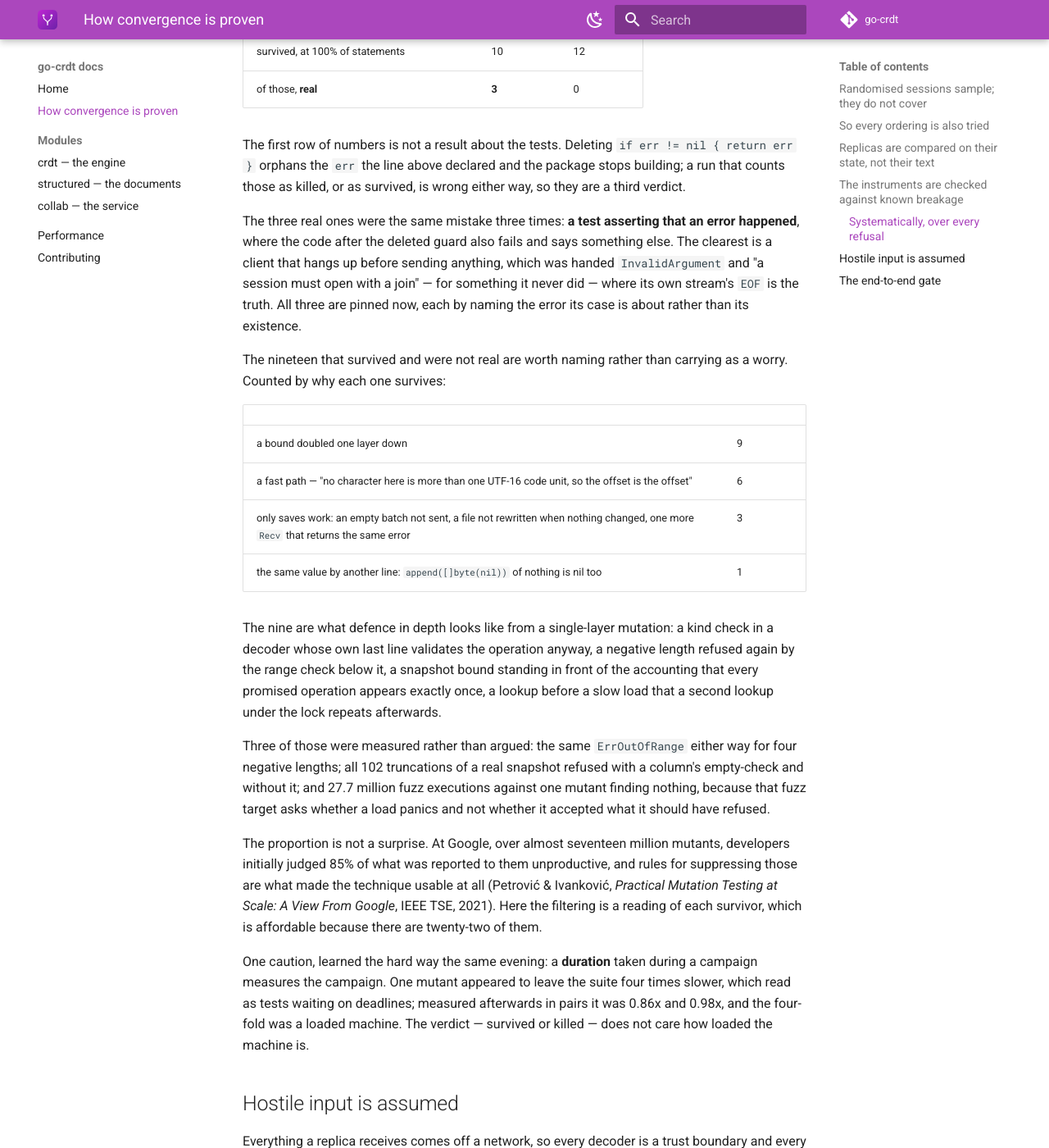
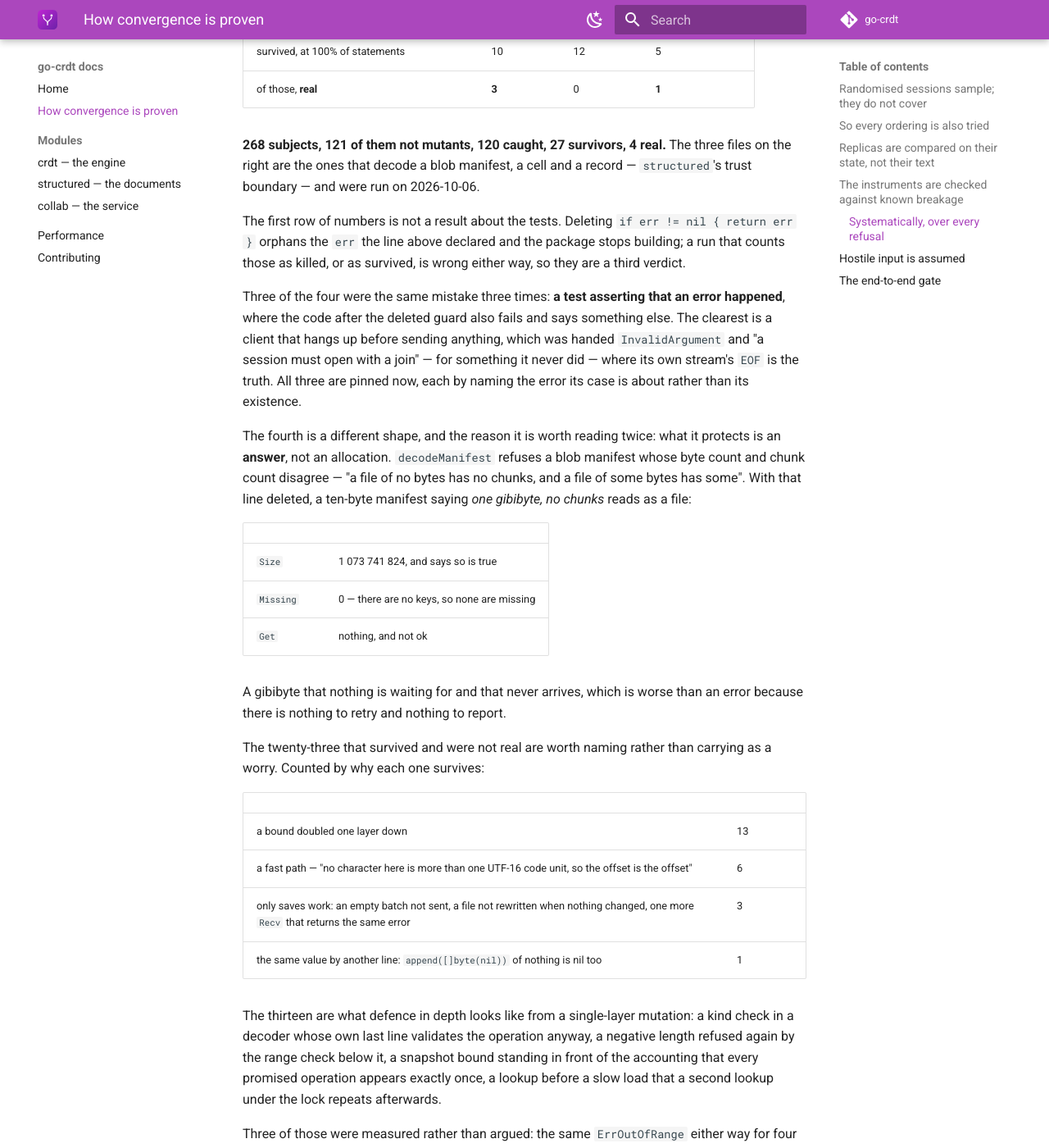
Before and after one commit to go-crdt/docs, an MkDocs documentation site: the page built from docs/methodology.md, in a window 1280 px wide and 1400 px high, scrolled down 1595 px. Shown: the whole window at 82% size. Built offline with MkDocs 1.6.1 and Material for MkDocs 9.7.7, drawn with Linux system fonts in a browser that asks for light colours; the version menu is left out; some of the changed text lies outside the part shown.

Commit message:
A fourth guard no test held, and it protects an answer (#14)
The same mechanical run, now over structured's trust boundary -- the three
files that decode a blob manifest, a cell and a record. 38 subjects: 19
did not compile, 14 were caught, 5 survived, 1 real.

Across the three runs: 268 subjects, 121 of them not mutants, 120 caught,
27 survivors, 4 real.

The fourth is a different shape from the first three. Those were tests
asserting that an error happened where the code below also failed,
differently. This one protects an ANSWER: decodeManifest refuses a blob
manifest whose byte count and chunk count disagree, and with that line
gone a ten-byte manifest saying "one gibibyte, no chunks" reads as a file
-- Size says a gibibyte and says it is true, Missing says nothing is
missing because there are no keys to miss, and Get hands back nothing. A
gibibyte that nothing waits for and that never arrives.

The survivor classification grows to 23: the four new ones are varint
decode failures refused again by the rule that any trailing byte is
refused, so they join the doubled bounds, 9 to 13.

Co-authored-by: Claude Opus 5 <noreply@anthropic.com>

```diff
--- a/docs/methodology.md
+++ b/docs/methodology.md
@@ -50,25 +50,29 @@ pin exactly that, and it fails without the clock.
 
 ### Systematically, over every refusal
 
-Doing that by hand finds what you thought to try. On 2026-10-04 it was done
+Doing that by hand finds what you thought to try. Since 2026-10-04 it is done
 mechanically instead, over every refusal in the files that read bytes somebody
 else wrote: walk the source for an `if` whose body returns a refusal, delete
 one, build, run the suite, restore, repeat.
 
-| | `collab` | `crdt` |
-| --- | --- | --- |
-| refusals and bounds taken as subjects | 126 | 104 |
-| deletions that did not compile — **not mutants** | 73 | 29 |
-| caught by the suite | 43 | 63 |
-| survived, at 100% of statements | 10 | 12 |
-| of those, **real** | **3** | 0 |
+| | `collab` | `crdt` | `crdt/structured` |
+| --- | --- | --- | --- |
+| refusals and bounds taken as subjects | 126 | 104 | 38 |
+| deletions that did not compile — **not mutants** | 73 | 29 | 19 |
+| caught by the suite | 43 | 63 | 14 |
+| survived, at 100% of statements | 10 | 12 | 5 |
+| of those, **real** | **3** | 0 | **1** |
+
+**268 subjects, 121 of them not mutants, 120 caught, 27 survivors, 4 real.**
+The three files on the right are the ones that decode a blob manifest, a cell
+and a record — `structured`'s trust boundary — and were run on 2026-10-06.
 
 The first row of numbers is not a result about the tests. Deleting
 `if err != nil { return err }` orphans the `err` the line above declared and
 the package stops building; a run that counts those as killed, or as survived,
 is wrong either way, so they are a third verdict.
 
-The three real ones were the same mistake three times: **a test asserting that
+Three of the four were the same mistake three times: **a test asserting that
 an error happened**, where the code after the deleted guard also fails and says
 something else. The clearest is a client that hangs up before sending anything,
 which was handed `InvalidArgument` and "a session must open with a join" — for
@@ -76,17 +80,32 @@ something it never did — where its own stream's `EOF` is the truth. All three
 are pinned now, each by naming the error its case is about rather than its
 existence.
 
-The nineteen that survived and were not real are worth naming rather than
+The fourth is a different shape, and the reason it is worth reading twice: what
+it protects is an **answer**, not an allocation. `decodeManifest` refuses a blob
+manifest whose byte count and chunk count disagree — "a file of no bytes has no
+chunks, and a file of some bytes has some". With that line deleted, a ten-byte
+manifest saying *one gibibyte, no chunks* reads as a file:
+
+| | |
+| --- | --- |
+| `Size` | 1 073 741 824, and says so is true |
+| `Missing` | 0 — there are no keys, so none are missing |
+| `Get` | nothing, and not ok |
+
+A gibibyte that nothing is waiting for and that never arrives, which is worse
+than an error because there is nothing to retry and nothing to report.
+
+The twenty-three that survived and were not real are worth naming rather than
 carrying as a worry. Counted by why each one survives:
 
 | | |
 | --- | --- |
-| a bound doubled one layer down | 9 |
+| a bound doubled one layer down | 13 |
 | a fast path — "no character here is more than one UTF-16 code unit, so the offset is the offset" | 6 |
 | only saves work: an empty batch not sent, a file not rewritten when nothing changed, one more `Recv` that returns the same error | 3 |
 | the same value by another line: `append([]byte(nil))` of nothing is nil too | 1 |
 
-The nine are what defence in depth looks like from a single-layer mutation: a
+The thirteen are what defence in depth looks like from a single-layer mutation: a
 kind check in a decoder whose own last line validates the operation anyway, a
 negative length refused again by the range check below it, a snapshot bound
 standing in front of the accounting that every promised operation appears
@@ -104,7 +123,7 @@ mutants, developers initially judged 85% of what was reported to them
 unproductive, and rules for suppressing those are what made the technique
 usable at all (Petrović & Ivanković, *Practical Mutation Testing at Scale: A
 View From Google*, IEEE TSE, 2021). Here the filtering is a reading of each
-survivor, which is affordable because there are twenty-two of them.
+survivor, which is affordable because there are twenty-seven of them.
 
 One caution, learned the hard way the same evening: a **duration** taken during
 a campaign measures the campaign. One mutant appeared to leave the suite four
```
